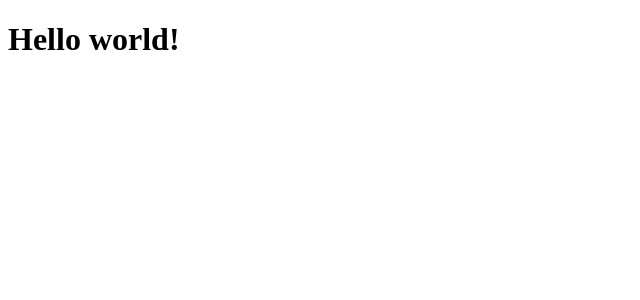
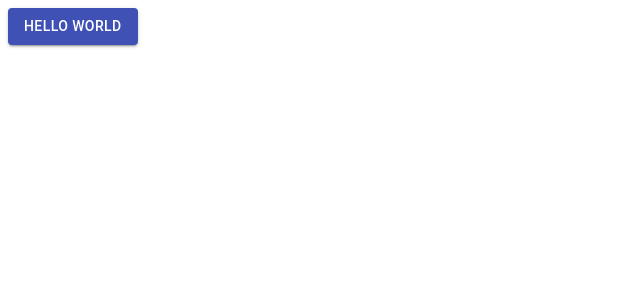
Before and after one commit to SauceKnight/frontend_flashcard, a React (Create React App) app: page / in a window 1280 px wide. Shown: the top 300 px of the page, without its empty margins (0-640 px from the left). Built offline with nearby package versions, Linux system fonts and the light colour scheme.

Commit message:
Setup front-end portion of flashnerd application

```diff
--- a/package.json
+++ b/package.json
@@ -3,6 +3,7 @@
   "version": "0.1.0",
   "private": true,
   "dependencies": {
+    "@material-ui/core": "^4.10.1",
     "@testing-library/jest-dom": "^4.2.4",
     "@testing-library/react": "^9.5.0",
     "@testing-library/user-event": "^7.2.1",
--- a/src/App.js
+++ b/src/App.js
@@ -1,8 +1,12 @@
 import React from 'react';
+import ReactDOM from 'react-dom';
+import Button from '@material-ui/core/Button';
 
 function App() {
   return (
-    <h1>Hello world!</h1>
+    <Button variant="contained" color="primary">
+      Hello World
+    </Button>
   );
 }
 
```
Also changed, not shown: 2 other files (tests, documents, lock files or other folders).
